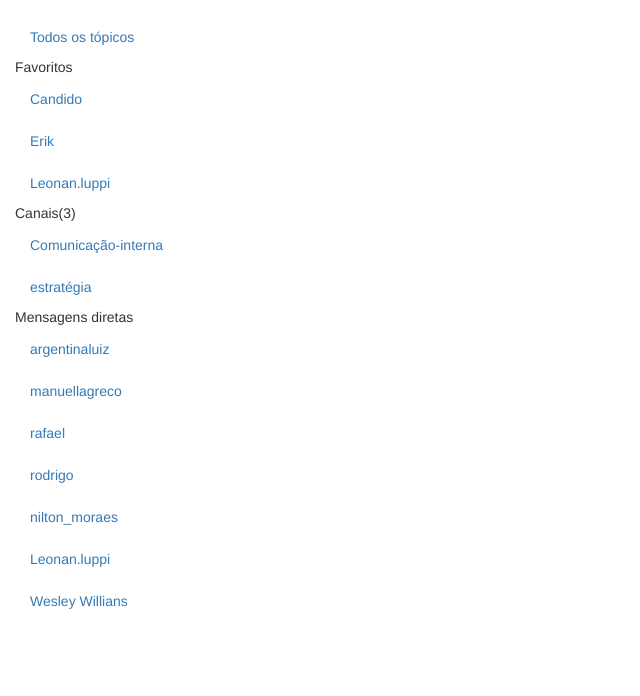
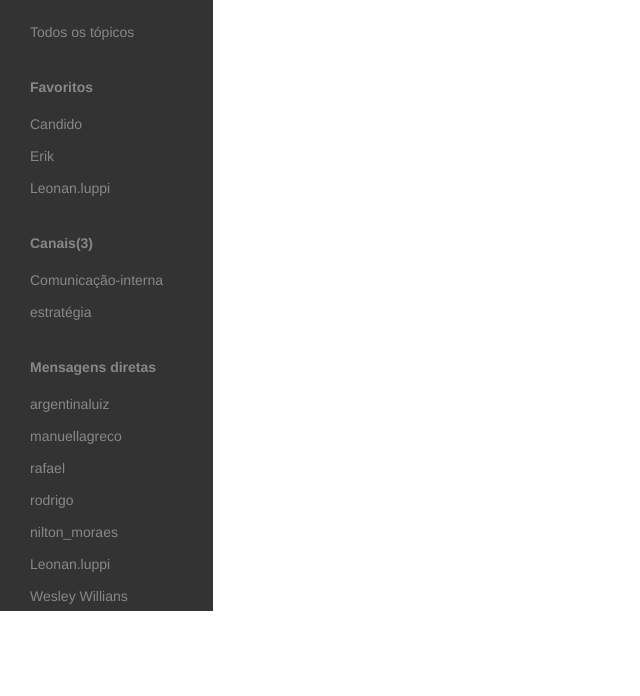
Before and after one commit to efernandes-tech/html-006-sofn-website, a plain HTML site: page projeto/index.html in a window 1280 px wide. Shown: the part 104-800 px from the top of the page, without its empty margins (0-640 px from the left). Drawn offline with nearby package versions, Linux system fonts and the light colour scheme.

Commit message:
estilizando menu lateral

```diff
--- /dev/null
+++ b/projeto/css/styles.css
@@ -0,0 +1,34 @@
+#sidenav {
+    background-color: #333333;
+    color: #888;
+    padding-right: 0;
+}
+
+#sidenav a {
+    color: #888;
+}
+
+#sidenav .navbar {
+    margin-left: -15px;
+}
+
+#sidenav .nav-header {
+    padding: 10px 15px;
+    font-weight: bold;
+    margin-top: 20px;
+}
+
+#sidenav .nav-pills>li>a {
+    border-radius: 0;
+    padding: 5px 15px;
+}
+
+#sidenav .nav-pills>li.active>a {
+    background-color: transparent;
+    color: #fff;
+    font-weight: bold;
+}
+
+#sidenav .nav-pills>li>a:hover, #sidenav .nav-pills>li>a:focus {
+    background-color: #222222;
+}
--- a/projeto/index.html
+++ b/projeto/index.html
@@ -10,6 +10,8 @@
 
     <!-- Bootstrap -->
     <link href="css/bootstrap.min.css" rel="stylesheet">
+
+    <link href="css/styles.css" rel="stylesheet">
 
     <!-- HTML5 shim and Respond.js for IE8 support of HTML5 elements and media queries -->
     <!-- WARNING: Respond.js doesn't work if you view the page via file:// -->
@@ -40,7 +42,7 @@
                 </ul>
 
                 <ul class="nav nav-pills nav-stacked">
-                    <li>
+                    <li class="nav-header">
                         Favoritos
                     </li>
                     <li>
@@ -55,7 +57,7 @@
                 </ul>
 
                 <ul class="nav nav-pills nav-stacked">
-                    <li>
+                    <li class="nav-header">
                         Canais(3)
                     </li>
                     <li>
@@ -67,7 +69,7 @@
                 </ul>
 
                 <ul class="nav nav-pills nav-stacked">
-                    <li>
+                    <li class="nav-header">
                         Mensagens diretas
                     </li>
                     <li>
```
